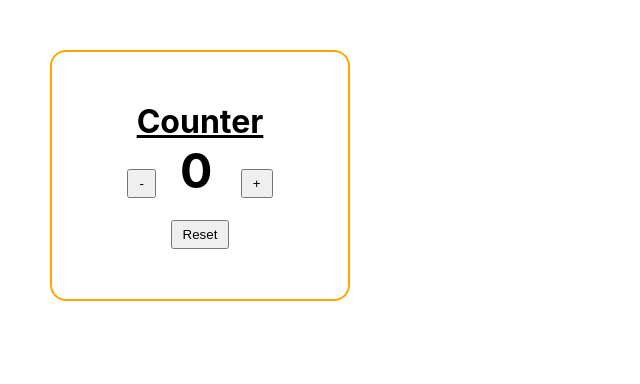
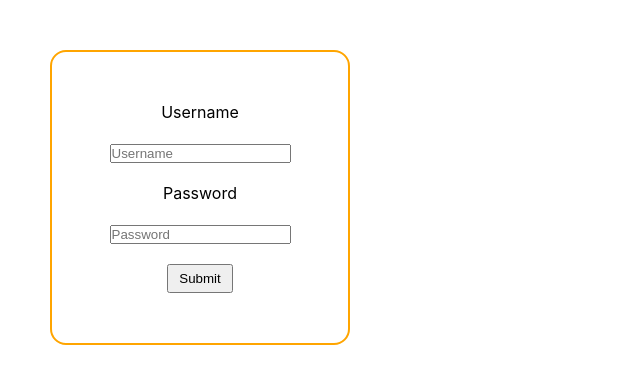
Before and after one commit to metehandoenmez/react-exercises, a React (Create React App) app: page / in a window 1280 px wide. Shown: the top 384 px of the page, without its empty margins (0-640 px from the left). Built offline with nearby package versions, Linux system fonts and the light colour scheme.

Commit message:
completed exercise 37

```diff
--- a/src/App.jsx
+++ b/src/App.jsx
@@ -1,6 +1,6 @@
 import React from "react";
 import "./App.css"
-import CustomCounter from "./CustomCounter";
+import CustomForm from "./CustomForm";
 
 export default class App extends React.Component {
 
@@ -9,7 +9,7 @@ export default class App extends React.Component {
     return (
 
       <div className="container">
-      <CustomCounter />
+      <CustomForm />
         </div>
     )
   }}
--- /dev/null
+++ b/src/CustomForm.jsx
@@ -0,0 +1,52 @@
+import React, {useState} from "react";
+
+export const useForm = () => {
+    const [data, setData] = useState({username:"", password:""});
+
+    const handleInput = (event) => {
+        setData((arr) => ({...arr, [event.target.name]: event.target.value}))
+    }
+
+
+    return { data, handleInput}
+
+}
+
+export default function CustomForm() {
+
+    const { data, handleInput} = useForm()
+
+
+    return (
+        <form onSubmit={(event) => {
+            console.log(`Form Submitted with username ${data.username} and password ${data.password}.`);
+            event.preventDefault()
+            }}>
+          <div>
+            <p>Username</p>
+            <br />
+            <input
+              type="text"
+              name="username"
+              placeholder="Username"
+              value={data.username}
+              onChange={handleInput}
+            />
+          </div>
+          <br />
+          <div>
+            <p>Password</p>
+            <br />
+            <input
+              type="password"
+              name="password"
+              placeholder="Password"
+              value={data.password}
+              onChange={handleInput}
+            />
+          </div>
+          <br />
+          <button type="submit">Submit</button>
+        </form>
+      )
+}
```
